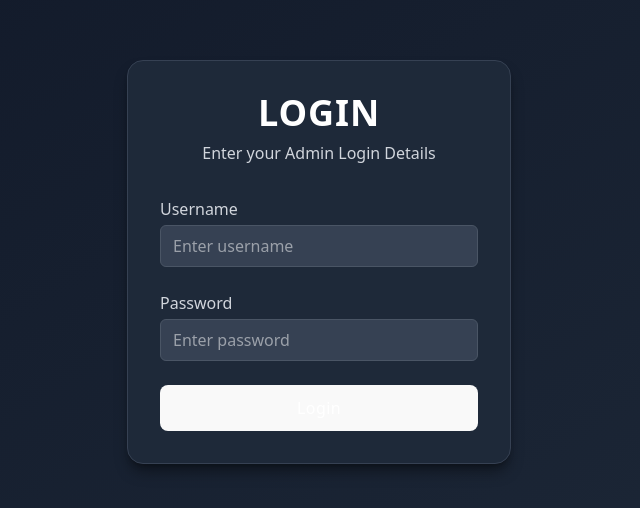
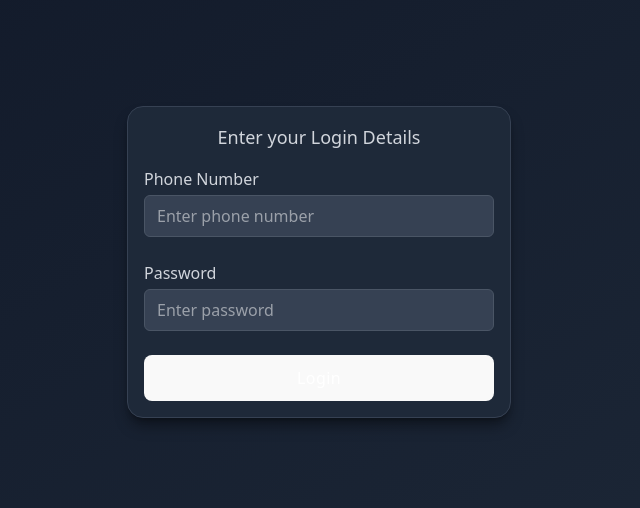
Before and after one commit to divyansh50/Loyality-website, a React (Vite) app in the folder frontend/admin/: page / in a window 1280 px wide. Shown: the part 138-646 px from the top of the page, without its empty margins (321-961 px from the left). Built offline with nearby package versions, Linux system fonts and the light colour scheme.

Commit message:
Added login api in login page

```diff
--- a/frontend/admin/src/pages/Login.jsx
+++ b/frontend/admin/src/pages/Login.jsx
@@ -1,22 +1,45 @@
+import { useState } from "react";
+import {useDispatch, useSelector} from "react-redux";
+import { loginAdmin } from "../redux/thunk/auth.thunk";
+
 const Login = () => {
+  const dispatch=useDispatch();
+  const userDetails=useSelector((state)=>state.auth)
+  const [inputDetails, setInputDetails] = useState({
+    phone: "",
+    password: ""
+  })
+  const handleInput = (e) => {
+    const { name, value } = e.target;
+    setInputDetails({ ...inputDetails, [name]: value })
+  }
+
+  const handleLogin=(e)=>{
+    e.preventDefault();
+    dispatch(loginAdmin(inputDetails));
+  }
+
+
   return (
     <div className="min-h-screen flex justify-center items-center bg-linear-to-br from-gray-900 to-gray-800">
-      <div className="bg-gray-800 border border-gray-700 p-8 rounded-2xl w-96 shadow-lg shadow-black/40">
+      <div className="bg-gray-800 border border-gray-700 p-4 rounded-2xl w-96 shadow-lg shadow-black/40">
 
-        <div className="text-4xl font-semibold text-center text-white mb-2 tracking-wide">
+        {/* <div className="text-4xl font-semibold text-center text-white mb-2 tracking-wide">
           LOGIN
-        </div>
-        <p className="text-center text-gray-300 mb-8">
-          Enter your Admin Login Details
+        </div> */}
+        <p className="text-center text-lg text-gray-300 mb-4">
+          Enter your Login Details
         </p>
 
         <form className="space-y-6">
           <div className="text-left">
-            <label className="text-gray-300">Username</label>
+            <label className="text-gray-300">Phone Number</label>
             <input
               type="text"
               className="w-full mt-1 px-3 py-2 bg-gray-700 rounded-md outline-none border border-gray-600 focus:border-blue-500 focus:ring-1 focus:ring-blue-500 text-white"
-              placeholder="Enter username"
+              placeholder="Enter phone number"
+              onChange={handleInput}
+              name="phone"
             />
           </div>
 
@@ -26,12 +49,15 @@ const Login = () => {
               type="password"
               className="w-full mt-1 px-3 py-2 bg-gray-700 rounded-md outline-none border border-gray-600 focus:border-blue-500 focus:ring-1 focus:ring-blue-500 text-white"
               placeholder="Enter password"
+              name="password"
+              onChange={handleInput}
             />
           </div>
 
           <button
             type="submit"
             className="w-full bg-blue-600 hover:bg-blue-700 transition py-2 rounded-md font-medium text-white tracking-wide"
+            onClick={handleLogin}
           >
             Login
           </button>
```
